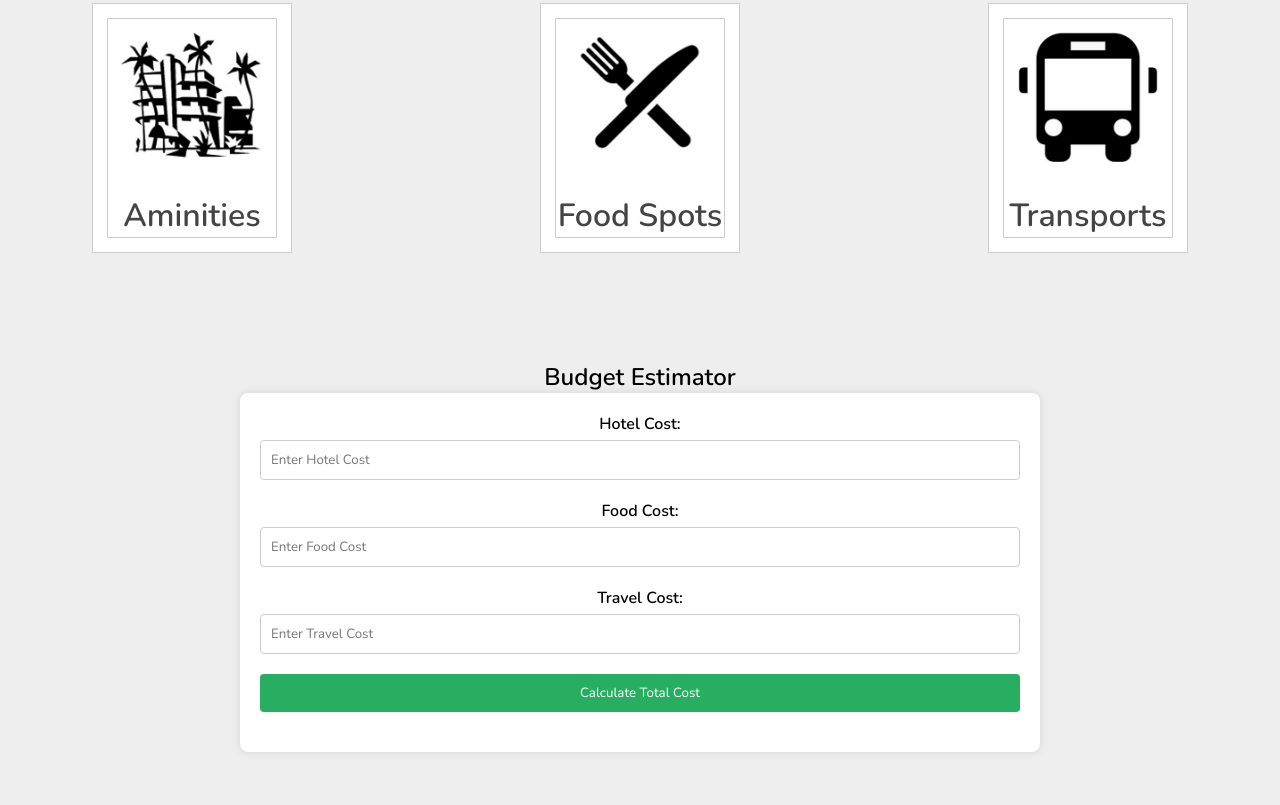
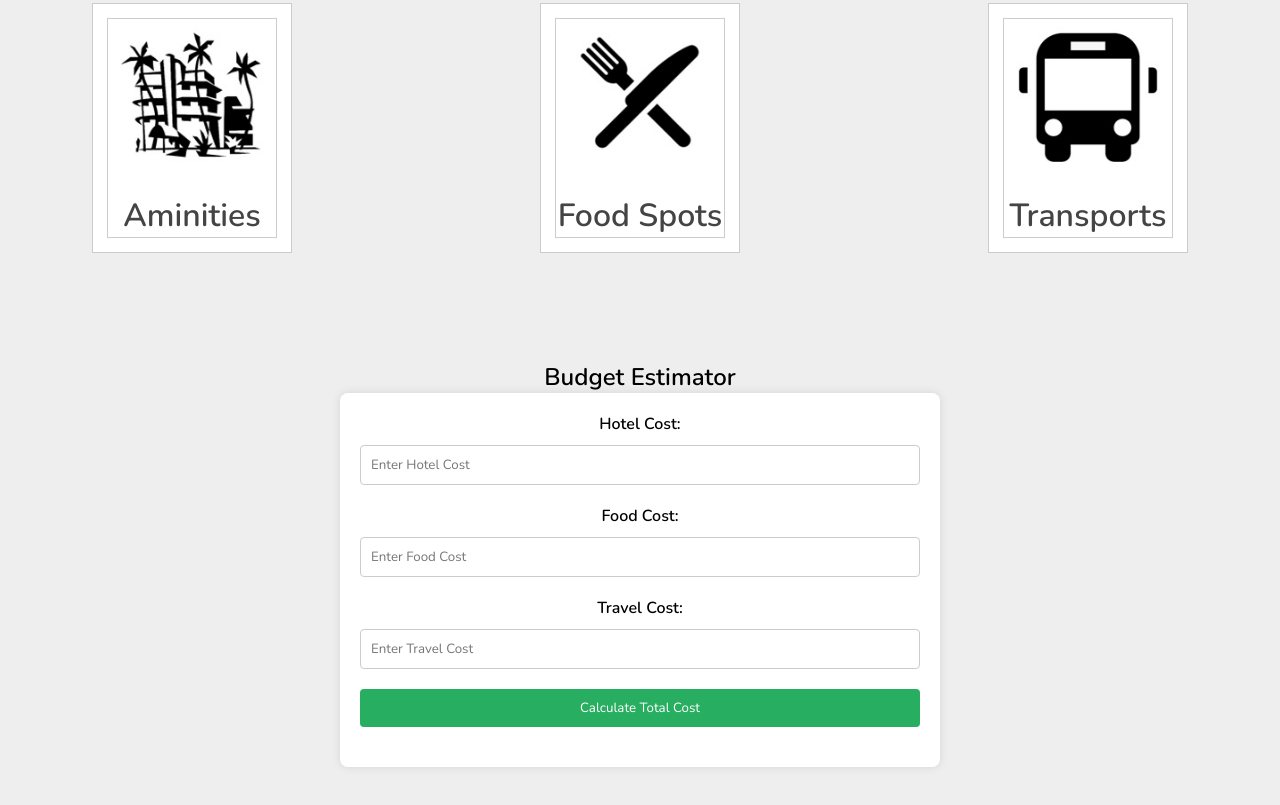
Before and after one commit to India-365/INDIA365, a website: page public/try.html in a window 1280 px wide. Shown: the part 1223-2028 px from the top of the page. Drawn offline with nearby package versions, Linux system fonts and the light colour scheme.

Commit message:
Committing changes to public/pop.css

```diff
--- a/public/pop.css
+++ b/public/pop.css
@@ -363,7 +363,7 @@ nav ul li a{
 
 
 .budget-estimator {
-   max-width: 800px;
+   max-width: 600px;
    margin: 0 auto;
    padding: 20px;
    background-color: #fff;
@@ -377,7 +377,7 @@ nav ul li a{
 
 .input-group label {
    display: block;
-   margin-bottom: 5px;
+   margin-bottom: 10px;
    font-weight: bold;
 }
 
```
